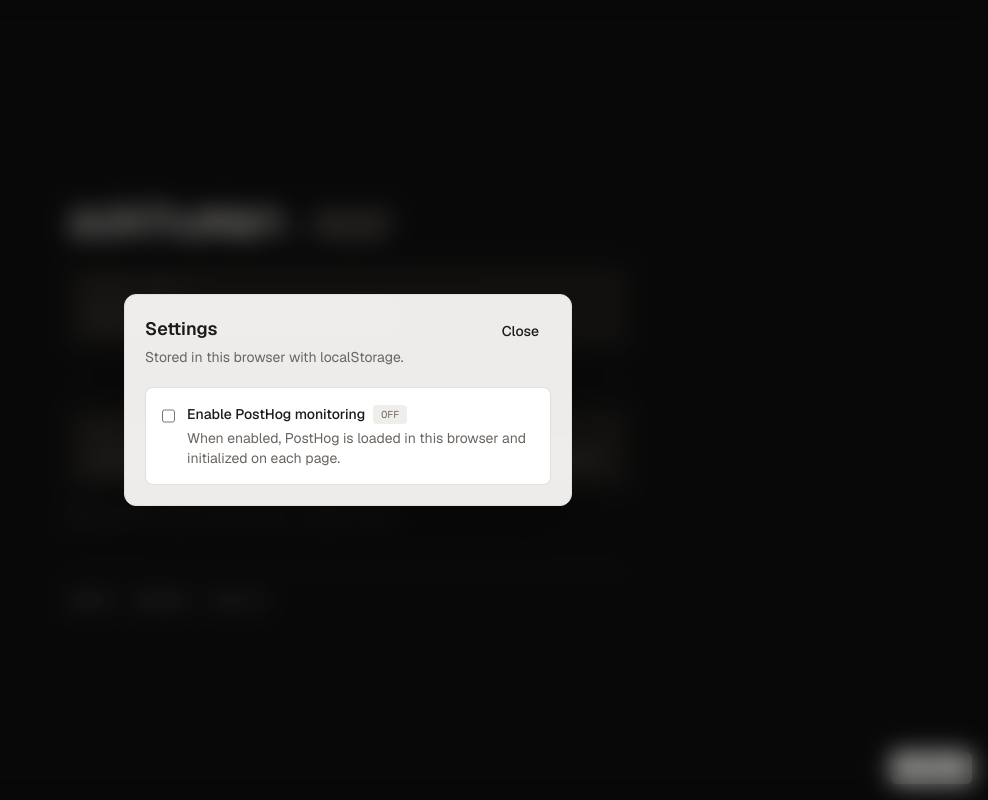
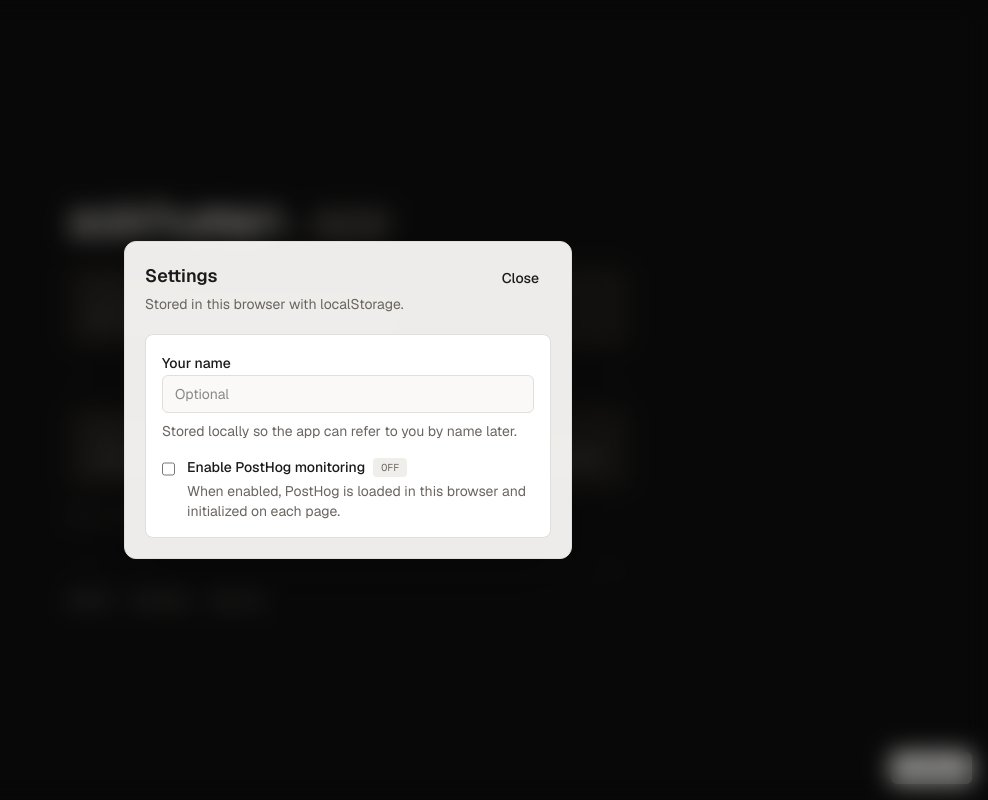
Before and after one commit to semistrict/askhuman.app, a Next.js app: page / in a window 1280 px wide. Both pictures are taken after a click on the button "Settings". Shown: the whole page, without its empty margins (292-1280 px from the left). Built offline with nearby package versions, Linux system fonts and the light colour scheme; no server answers.

Commit message:
Add session expiry and user name setting

```diff
--- a/components/app-settings-panel.tsx
+++ b/components/app-settings-panel.tsx
@@ -201,6 +201,28 @@ export function AppSettingsPanel() {
             </div>
 
             <div className="mt-5 rounded-lg border border-border bg-card p-4">
+              <div className="mb-4 space-y-2">
+                <label htmlFor="settings-user-name" className="text-sm font-medium">
+                  Your name
+                </label>
+                <input
+                  id="settings-user-name"
+                  type="text"
+                  value={settings.userName}
+                  onChange={(event) =>
+                    updateSettings({
+                      ...settings,
+                      userName: event.target.value,
+                    })
+                  }
+                  placeholder="Optional"
+                  className="w-full rounded-md border border-input bg-background px-3 py-2 text-sm outline-none transition-colors focus:border-ring"
+                />
+                <p className="text-sm text-muted-foreground">
+                  Stored locally so the app can refer to you by name later.
+                </p>
+              </div>
+
               <label className="flex items-start gap-3">
                 <input
                   type="checkbox"
--- a/lib/app-settings.ts
+++ b/lib/app-settings.ts
@@ -4,10 +4,12 @@ export const APP_SETTINGS_OPEN_EVENT = "askhuman:settings-open";
 
 export type AppSettings = {
   enablePostHogMonitoring: boolean;
+  userName: string;
 };
 
 export const DEFAULT_APP_SETTINGS: AppSettings = {
   enablePostHogMonitoring: false,
+  userName: "",
 };
 
 export function parseAppSettings(raw: string | null | undefined): AppSettings {
@@ -17,6 +19,7 @@ export function parseAppSettings(raw: string | null | undefined): AppSettings {
     const parsed = JSON.parse(raw) as Partial<AppSettings> | null;
     return {
       enablePostHogMonitoring: parsed?.enablePostHogMonitoring === true,
+      userName: typeof parsed?.userName === "string" ? parsed.userName : "",
     };
   } catch {
     return DEFAULT_APP_SETTINGS;
--- a/worker/session.ts
+++ b/worker/session.ts
@@ -4,6 +4,7 @@ import { createHash } from "node:crypto";
 import { createCompactId } from "@/lib/compact-id";
 
 const DEFAULT_POLL_TIMEOUT_MS = 10 * 60 * 1000;
+const SESSION_INACTIVITY_TTL_MS = 24 * 60 * 60 * 1000;
 
 export interface Thread {
   id: number;
@@ -292,6 +293,19 @@ export class SessionDO extends DurableObject {
 
   }
 
+  private async touchSession(): Promise<void> {
+    await this.ctx.storage.setAlarm(Date.now() + SESSION_INACTIVITY_TTL_MS);
+  }
+
+  async alarm(): Promise<void> {
+    await this.ctx.storage.deleteAll();
+    this.waiters = [];
+    this.activityWaiters = [];
+    this.connectionWaiters = [];
+    this.presenceWaiters = [];
+    this.debugEvalWaiters.clear();
+  }
+
   private getSessionId(): string | null {
     const rows = this.ctx.storage.sql.exec<{ value: string }>(
       "SELECT value FROM state WHERE key = 'session_id'"
@@ -321,6 +335,7 @@ export class SessionDO extends DurableObject {
     sessionId: string,
     patch: Partial<Omit<ConnectedTab, "tabId" | "sessionId">> = {}
   ) {
+    await this.touchSession();
     const now = patch.lastSeenAt ?? Date.now();
     const existing = this.ctx.storage.sql.exec<{
       url: string | null;
@@ -369,6 +384,7 @@ export class SessionDO extends DurableObject {
   }
 
   private async markTabDisconnected(tabId: string) {
+    await this.touchSession();
     this.ctx.storage.sql.exec(
       "UPDATE tabs SET connected = 0, last_seen_at = ? WHERE tab_id = ?",
       Date.now(),
@@ -420,6 +436,7 @@ export class SessionDO extends DurableObject {
     kind: string;
     userAgent: string | null;
   }): Promise<string> {
+    await this.touchSession();
     this.rememberSessionId(input.sessionId);
     const agentId = createCompactId();
     const now = Date.now();
@@ -439,6 +456,7 @@ export class SessionDO extends DurableObject {
   }
 
   async endAgentConnection(agentId: string): Promise<void> {
+    await this.touchSession();
     this.ctx.storage.sql.exec(
       "UPDATE agents SET connected = 0, last_seen_at = ? WHERE agent_id = ?",
       Date.now(),
@@ -549,10 +567,12 @@ export class SessionDO extends DurableObject {
   }
 
   async markDone(): Promise<void> {
+    await this.touchSession();
     await this.finalizeSessionDone();
   }
 
   async setDocReviewState(state: "ready" | "processing" | "complete"): Promise<void> {
+    await this.touchSession();
     const value = state === "processing" ? 1 : state === "complete" ? 2 : 0;
     this.ctx.storage.sql.exec(
       "INSERT INTO state (key, value) VALUES ('doc_review_state', ?) ON CONFLICT(key) DO UPDATE SET value = excluded.value",
@@ -571,6 +591,7 @@ export class SessionDO extends DurableObject {
   }
 
   async completeDocReview(): Promise<void> {
+    await this.touchSession();
     await this.setDocReviewState("complete");
     await this.finalizeSessionDone();
   }
@@ -591,6 +612,7 @@ export class SessionDO extends DurableObject {
   }
 
   async setContent(content: string): Promise<void> {
+    await this.touchSession();
     const sql = this.ctx.storage.sql;
     sql.exec("DELETE FROM plan");
     sql.exec("INSERT INTO plan (markdown, created_at) VALUES (?, ?)", content, Date.now());
@@ -605,6 +627,7 @@ export class SessionDO extends DurableObject {
   }
 
   async setContentType(type: "plan" | "diff" | "files" | "playground"): Promise<void> {
+    await this.touchSession();
     const value = type === "diff" ? 1 : type === "files" ? 2 : type === "playground" ? 3 : 0;
     this.ctx.storage.sql.exec(
       "INSERT INTO state (key, value) VALUES ('content_type', ?) ON CONFLICT(key) DO UPDATE SET value = excluded.value",
@@ -624,6 +647,7 @@ export class SessionDO extends DurableObject {
   }
 
   async setResult(text: string): Promise<void> {
+    await this.touchSession();
     this.ctx.storage.sql.exec(
       "INSERT INTO text_state (key, value) VALUES ('result', ?) ON CONFLICT(key) DO UPDATE SET value = excluded.value",
       text
@@ -638,6 +662,7 @@ export class SessionDO extends DurableObject {
   }
 
   async setDescription(text: string): Promise<void> {
+    await this.touchSession();
     this.ctx.storage.sql.exec(
       "INSERT INTO text_state (key, value) VALUES ('description', ?) ON CONFLICT(key) DO UPDATE SET value = excluded.value",
       text
@@ -685,6 +710,7 @@ export class SessionDO extends DurableObject {
   }
 
   async replaceFiles(files: { path: string; content: string }[]): Promise<void> {
+    await this.touchSession();
     const sql = this.ctx.storage.sql;
     const now = Date.now();
     sql.exec("DELETE FROM files");
@@ -704,6 +730,7 @@ export class SessionDO extends DurableObject {
   }
 
   async markOutdatedFileThreads(currentPaths: Set<string>): Promise<void> {
+    await this.touchSession();
     // Mark threads whose file_path is not in the current set as outdated
     this.ctx.storage.sql.exec(
       "UPDATE threads SET outdated = 1 WHERE file_path IS NOT NULL AND hunk_id IS NULL AND file_path NOT IN (SELECT value FROM json_each(?))",
@@ -717,6 +744,7 @@ export class SessionDO extends DurableObject {
   }
 
   async markOutdatedDocThreads(): Promise<void> {
+    await this.touchSession();
     this.ctx.storage.sql.exec(
       "UPDATE threads SET outdated = 1 WHERE hunk_id IS NULL AND file_path IS NULL"
     );
@@ -729,6 +757,7 @@ export class SessionDO extends DurableObject {
     hunkId?: string | null,
     filePath?: string | null
   ): Promise<Thread> {
+    await this.touchSession();
     const sql = this.ctx.storage.sql;
     const now = Date.now();
     if (role === "human") {
@@ -774,12 +803,14 @@ export class SessionDO extends DurableObject {
   }
 
   async resetDone(): Promise<void> {
+    await this.touchSession();
     this.ctx.storage.sql.exec(
       "DELETE FROM state WHERE key = 'done'"
     );
   }
 
   async addMessage(threadId: number, role: string, text: string): Promise<Message> {
+    await this.touchSession();
     const sql = this.ctx.storage.sql;
     const now = Date.now();
 
@@ -811,6 +842,7 @@ export class SessionDO extends DurableObject {
   }
 
   async replaceHunks(hunks: StoredHunkInput[]) {
+    await this.touchSession();
     const sql = this.ctx.storage.sql;
     const now = Date.now();
     sql.exec("DELETE FROM hunks");
@@ -882,6 +914,7 @@ export class SessionDO extends DurableObject {
   }
 
   async broadcastViewUpdate(): Promise<void> {
+    await this.touchSession();
     this.broadcast({ type: "view" });
   }
 
@@ -1090,6 +1123,7 @@ export class SessionDO extends DurableObject {
     }
 
     this.rememberSessionId(sessionId);
+    await this.touchSession();
 
     const pair = new WebSocketPair();
     const tabId = createCompactId();
```
Also changed, not shown: 2 other files (tests, documents, lock files or other folders).
